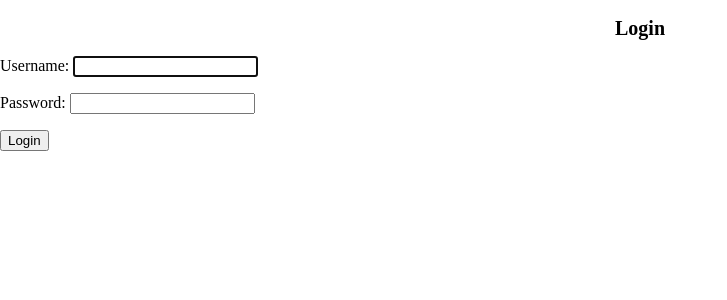
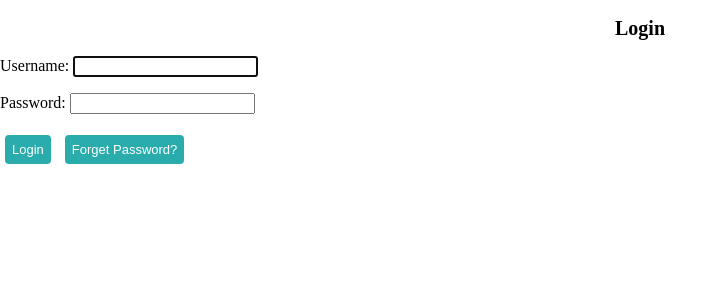
Before and after one commit to spark131072/J-F, a Django app: page /account/login/ in a window 1280 px wide. Shown: the top 300 px of the page, without its empty margins (0-727 px from the left). Run offline with Django 3.2, Linux system fonts and the light colour scheme.

Commit message:
Update templates

```diff
--- a/templates/index.html
+++ b/templates/index.html
@@ -22,7 +22,6 @@
         {% else %}
         <button class="indexbtn" onclick="location.href='{% url "login" %}'"><span>Log In</span></button>
         <button class="indexbtn" onclick="location.href='{% url "signup" %}'"><span>Create Account</span></button>
-        <button class="indexbtn" onclick="location.href='{% url "password_reset" %}'"><span>Forget Password?</span></button>
         {% endif %}
     </center>
 </body>
--- a/templates/registration/login.html
+++ b/templates/registration/login.html
@@ -7,6 +7,8 @@
 <form method="post">
   {% csrf_token %}
   {{ form.as_p }}
-  <button type="submit">Login</button>
+  <button class="indexbtn" type="submit">Login</button>
+  <button class="indexbtn" onclick="location.href='{% url "password_reset" %}'"><span>Forget Password?</span></button>
+
 </form>
 {% endblock %}
```
